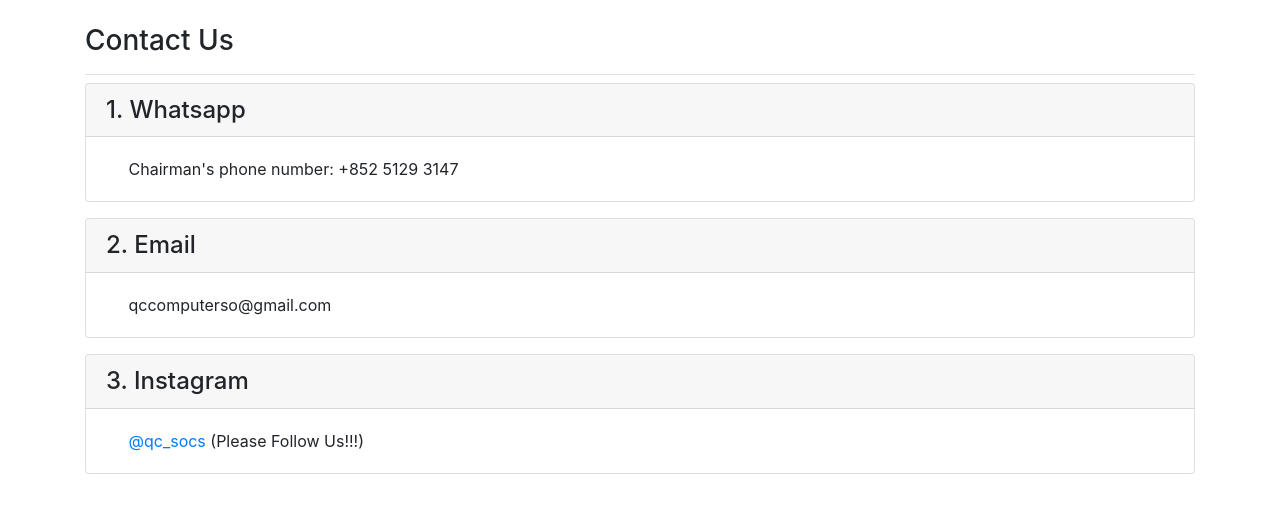
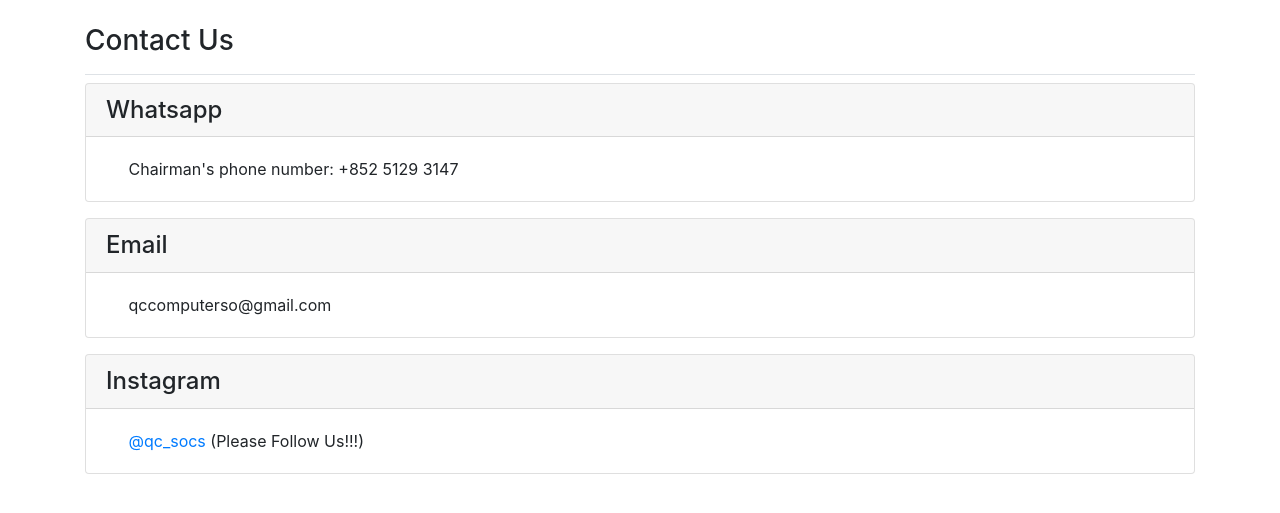
Before and after one commit to qccomputerso/python_web, a Django app: page /contact/ in a window 1280 px wide. Shown: the part 78-591 px from the top of the page. Run offline with Django 3.2, Linux system fonts and the light colour scheme; some libraries are stand-ins or nearby versions.

Commit message:
Delete unwanted materials

```diff
--- a/socs_webs/templates/socs_webs/contact.html
+++ b/socs_webs/templates/socs_webs/contact.html
@@ -6,15 +6,15 @@
 
 {% block content %}
   <div class="card mb-3">
-    <h4 class="card-header">1. Whatsapp</h4>
+    <h4 class="card-header">Whatsapp</h4>
     <div class="card-body">&nbsp;&nbsp;&nbsp;&nbsp;&nbsp;Chairman's phone number: +852 5129 3147</div>
   </div>
   <div class="card mb-3">
-    <h4 class="card-header">2. Email</h4>
+    <h4 class="card-header">Email</h4>
     <div class="card-body">&nbsp;&nbsp;&nbsp;&nbsp;&nbsp;qccomputerso@gmail.com</div>
   </div>
   <div class="card mb-3">
-    <h4 class="card-header">3. Instagram</h4>
+    <h4 class="card-header">Instagram</h4>
     <div class="card-body">&nbsp;&nbsp;&nbsp;&nbsp;&nbsp;<a href="https://www.instagram.com/qc_socs/" target="newtab"
       class="invert">@qc_socs </a>(Please Follow Us!!!)</div>
   </div>
```
